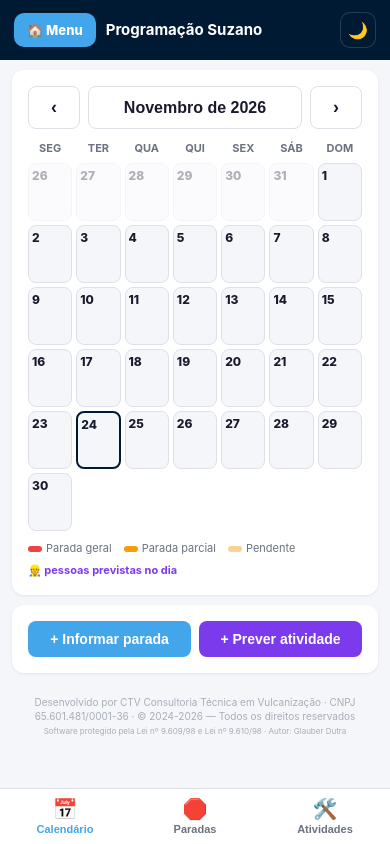
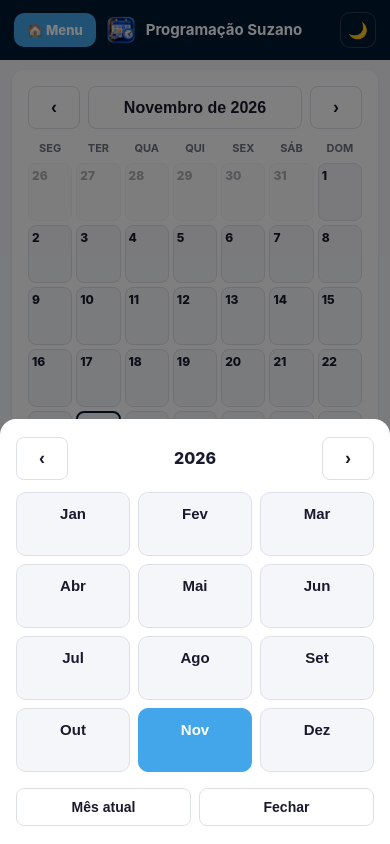
Before and after one commit to CTVMundoVulca/VT-CTV, a plain HTML site: page programacao_suzano.html in a window 390 px wide. Both pictures are taken after a click on the button "Escolher o mês". Drawn offline with Linux system fonts and the light colour scheme.

Commit message:
feat: ícone da Programação Suzano e seletor de mês
- Ícone novo (icon-programacao.webp 512px, 24 KB; PNG 180px para a tela
  inicial do iPhone) no cartão do Menu, no topo, no login e como favicon.
- Tocar no nome do mês abre a grade com os 12 meses do ano (com troca de
  ano e contagem de paradas/atividades em cada mês) e o botão "Mês atual".
- Ícones no APP_SHELL. CACHE_VERSION v133.

Co-Authored-By: Claude Opus 5.5 <noreply@anthropic.com>
Claude-Session: https://claude.ai/code/session_014b1KjoEasUg4KucjXWBnps

```diff
--- a/programacao_suzano.html
+++ b/programacao_suzano.html
@@ -22,7 +22,8 @@
 <meta name="generator" content="CTV Apps Campo v1.0 — Propriedade de CTV Consultoria Técnica em Vulcanização">
 <meta name="theme-color" content="#001a33">
 <link rel="manifest" href="manifest.json">
-<link rel="apple-touch-icon" href="apple-touch-icon.png">
+<link rel="apple-touch-icon" href="apple-touch-programacao.png">
+<link rel="icon" type="image/webp" href="icon-programacao.webp">
 <title>Programação Suzano — CTV</title>
 <style>
 :root {
@@ -103,6 +104,13 @@ table.ef td:first-child, table.ef th:first-child { text-align: left; }
 .picker { max-height: 210px; overflow-y: auto; border: 1px solid var(--border); border-radius: 8px; margin-top: 6px; }
 .picker label { display: flex; gap: 8px; align-items: flex-start; padding: 7px 9px; border-bottom: 1px solid var(--border); font-size: 13px; cursor: pointer; }
 .picker input { width: auto; margin-top: 3px; }
+/* seletor de mês */
+.mes-grid { display: grid; grid-template-columns: repeat(3, 1fr); gap: 8px; }
+.mes-grid button { background: var(--bg); border: 1px solid var(--border); border-radius: 10px; padding: 12px 4px 8px; font-size: 15px; font-weight: 700; color: var(--text); cursor: pointer; display: flex; flex-direction: column; align-items: center; gap: 3px; min-height: 64px; }
+.mes-grid button.sel { background: var(--blue); color: #fff; border-color: var(--blue); }
+.mes-grid button.atual:not(.sel) { border: 2px solid var(--navy); }
+html[data-dark="1"] .mes-grid button.atual:not(.sel) { border-color: var(--blue); }
+.mes-grid .cnt { font-size: 10px; font-weight: 600; opacity: .85; }
 /* navegação inferior */
 .nav { position: fixed; bottom: 0; left: 0; right: 0; background: var(--card); border-top: 1px solid var(--border); display: flex; z-index: 80; padding-bottom: env(safe-area-inset-bottom); }
 .nav button { flex: 1; background: none; border: none; padding: 8px 2px 9px; font-size: 11px; font-weight: 600; color: var(--text-light); cursor: pointer; display: flex; flex-direction: column; align-items: center; gap: 2px; position: relative; }
@@ -121,7 +129,7 @@ table.ef td:first-child, table.ef th:first-child { text-align: left; }
 
 <div id="authOverlay">
   <div class="auth-card">
-    <img src="logo-benetech.png" alt="Benetech" style="height:36px;width:auto;margin-bottom:14px">
+    <img src="icon-programacao.webp" alt="" style="width:72px;height:72px;border-radius:16px;margin-bottom:10px">
     <h3 style="margin-bottom:6px">Programação Suzano — Aracruz</h3>
     <p class="hint" id="authMsg" style="margin-bottom:16px">Entre com o e-mail e a senha fornecidos pela CTV.</p>
     <input type="email" id="authEmail" placeholder="E-mail" autocomplete="username" style="margin-bottom:10px">
@@ -133,6 +141,7 @@ table.ef td:first-child, table.ef th:first-child { text-align: left; }
 
 <div class="topbar">
   <a class="menu-btn" href="index.html" title="Voltar ao menu principal">🏠 Menu</a>
+  <img src="icon-programacao.webp" alt="" style="width:30px;height:30px;border-radius:8px;flex:0 0 auto">
   <h1>Programação Suzano</h1>
   <span id="userChip" style="display:none;align-items:center;gap:6px;color:#ccc;font-size:11px">
     <span class="uname" style="max-width:90px;overflow:hidden;text-overflow:ellipsis;white-space:nowrap"></span>
@@ -156,7 +165,7 @@ table.ef td:first-child, table.ef th:first-child { text-align: left; }
   <div class="card">
     <div class="month-nav">
       <button class="btn btn-ghost" onclick="mudarMes(-1)" aria-label="Mês anterior">‹</button>
-      <button class="btn btn-ghost month-label" id="mesLabelCal" onclick="irMesAtual()" title="Voltar ao mês atual"></button>
+      <button class="btn btn-ghost month-label" id="mesLabelCal" onclick="abrirSeletorMes()" title="Escolher o mês"></button>
       <button class="btn btn-ghost" onclick="mudarMes(1)" aria-label="Próximo mês">›</button>
     </div>
     <div class="cal" id="calGrid"></div>
@@ -181,7 +190,7 @@ table.ef td:first-child, table.ef th:first-child { text-align: left; }
     <h2>Paradas</h2>
     <div class="month-nav">
       <button class="btn btn-ghost" onclick="mudarMes(-1)" aria-label="Mês anterior">‹</button>
-      <button class="btn btn-ghost month-label" id="mesLabelPar" onclick="irMesAtual()"></button>
+      <button class="btn btn-ghost month-label" id="mesLabelPar" onclick="abrirSeletorMes()" title="Escolher o mês"></button>
       <button class="btn btn-ghost" onclick="mudarMes(1)" aria-label="Próximo mês">›</button>
     </div>
     <button class="btn btn-primary btn-block" style="padding:13px" onclick="abrirParada()">+ Informar parada</button>
@@ -199,7 +208,7 @@ table.ef td:first-child, table.ef th:first-child { text-align: left; }
     <h2>Atividades previstas</h2>
     <div class="month-nav">
       <button class="btn btn-ghost" onclick="mudarMes(-1)" aria-label="Mês anterior">‹</button>
-      <button class="btn btn-ghost month-label" id="mesLabelAtv" onclick="irMesAtual()"></button>
+      <button class="btn btn-ghost month-label" id="mesLabelAtv" onclick="abrirSeletorMes()" title="Escolher o mês"></button>
       <button class="btn btn-ghost" onclick="mudarMes(1)" aria-label="Próximo mês">›</button>
     </div>
     <button class="btn btn-primary btn-block" style="padding:13px;background:var(--violet)" onclick="abrirAtividade()">+ Prever atividade</button>
@@ -330,6 +339,22 @@ table.ef td:first-child, table.ef th:first-child { text-align: left; }
   <div class="modal">
     <div id="detBody"></div>
     <div class="modal-actions" id="detActions"></div>
+  </div>
+</div>
+
+<!-- ═══ MODAL: ESCOLHER MÊS ═══ -->
+<div class="modal-bg" id="mMes">
+  <div class="modal">
+    <div class="month-nav" style="margin-bottom:12px">
+      <button class="btn btn-ghost" onclick="mudarAnoSeletor(-1)" aria-label="Ano anterior">‹</button>
+      <div class="btn month-label" id="anoSeletor" style="cursor:default"></div>
+      <button class="btn btn-ghost" onclick="mudarAnoSeletor(1)" aria-label="Próximo ano">›</button>
+    </div>
+    <div class="mes-grid" id="mesGrid"></div>
+    <div class="modal-actions">
+      <button class="btn btn-ghost" onclick="irMesAtual();fecharModal('mMes')">Mês atual</button>
+      <button class="btn btn-ghost" onclick="fecharModal('mMes')">Fechar</button>
+    </div>
   </div>
 </div>
 
@@ -572,6 +597,21 @@ function switchView(v) {
 }
 function mudarMes(delta) { let [y, m] = mes.split('-').map(Number); m += delta; if (m < 1) { m = 12; y--; } else if (m > 12) { m = 1; y++; } mes = y + '-' + String(m).padStart(2, '0'); renderAll(); }
 function irMesAtual() { mes = mesChave(new Date()); renderAll(); }
+let anoSeletor = 0;
+function abrirSeletorMes() { anoSeletor = Number(mes.slice(0, 4)); renderSeletorMes(); abrirModal('mMes'); }
+function mudarAnoSeletor(d) { anoSeletor += d; renderSeletorMes(); }
+function renderSeletorMes() {
+  document.getElementById('anoSeletor').textContent = anoSeletor;
+  const atual = mesChave(new Date());
+  document.getElementById('mesGrid').innerHTML = MESES.map((nome, i) => {
+    const chave = anoSeletor + '-' + String(i + 1).padStart(2, '0');
+    const np = db.paradas.filter(p => p.status !== 'cancelada' && cruzaMes(p.inicio, p.fim, chave)).length;
+    const na = db.previsoes.filter(a => a.status !== 'cancelada' && cruzaMes(a.inicio, fimAtividade(a), chave)).length;
+    const info = (np ? '🛑' + np : '') + (np && na ? ' · ' : '') + (na ? '🛠️' + na : '');
+    return '<button class="' + (chave === mes ? 'sel ' : '') + (chave === atual ? 'atual' : '') + '" onclick="escolherMes(\'' + chave + '\')">' + nome.slice(0, 3) + '<span class="cnt">' + (info || '&nbsp;') + '</span></button>';
+  }).join('');
+}
+function escolherMes(chave) { mes = chave; fecharModal('mMes'); renderAll(); }
 function nomeMes(chave) { const [y, m] = chave.split('-').map(Number); return MESES[m - 1] + ' de ' + y; }
 
 /* ═══ REGRAS DE NEGÓCIO ═══ */
--- a/service-worker.js
+++ b/service-worker.js
@@ -3,7 +3,7 @@
    atualização quando há rede) com fallback para o cache (offline).
    Demais assets = cache-first. Troque CACHE_VERSION ao publicar
    mudanças para forçar atualização nos aparelhos. */
-const CACHE_VERSION = 'ctv-campo-v132';
+const CACHE_VERSION = 'ctv-campo-v133';
 
 /* Caminhos relativos ao escopo do SW (funciona sob /vt-ctv/ no GitHub Pages) */
 const APP_SHELL = [
@@ -33,6 +33,8 @@ const APP_SHELL = [
   './icon-transportadores.webp',
   './icon-emenda.webp',
   './icon-revestimento.webp',
+  './icon-programacao.webp',
+  './apple-touch-programacao.png',
   './registro_placa_ctv.html',
   './programacao_suzano.html'
 ];
```
Also changed, not shown: index.html (+1 -1 lines), apple-touch-programacao.png (added), icon-programacao.webp (added).
